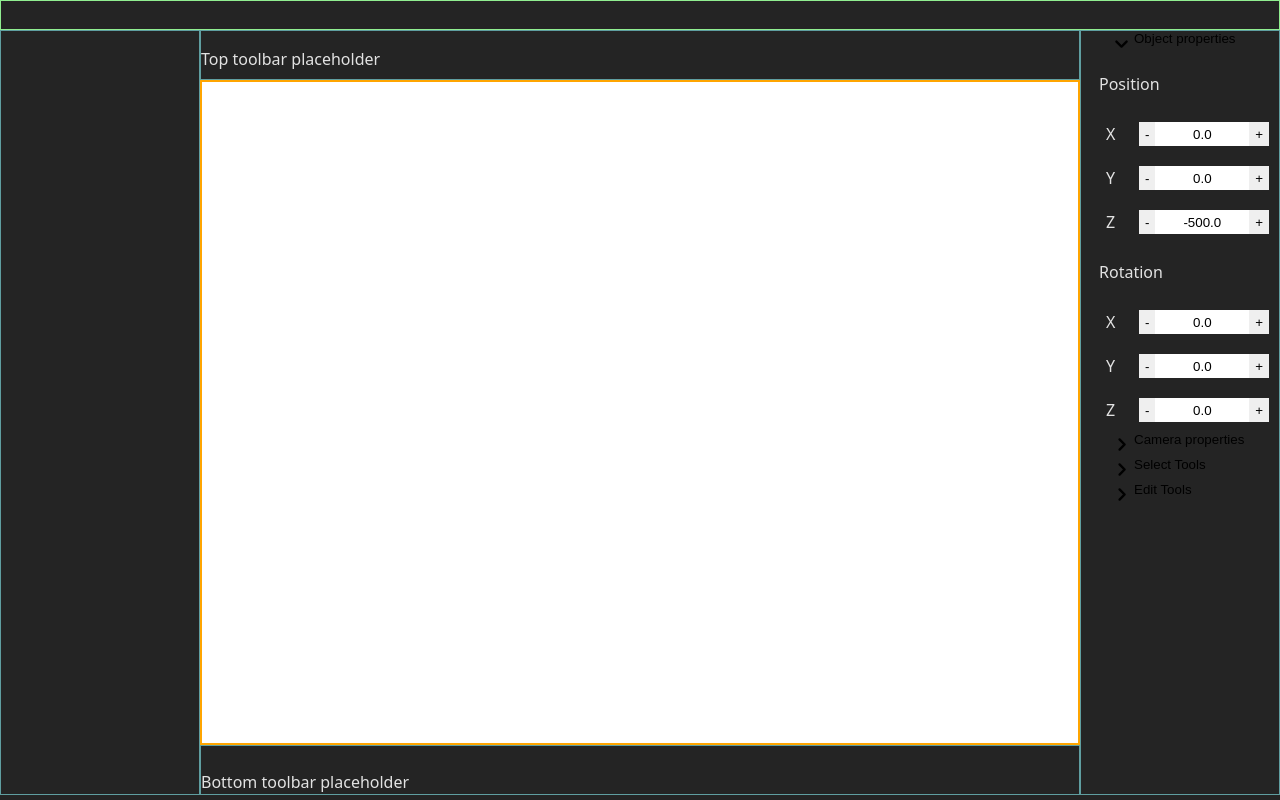
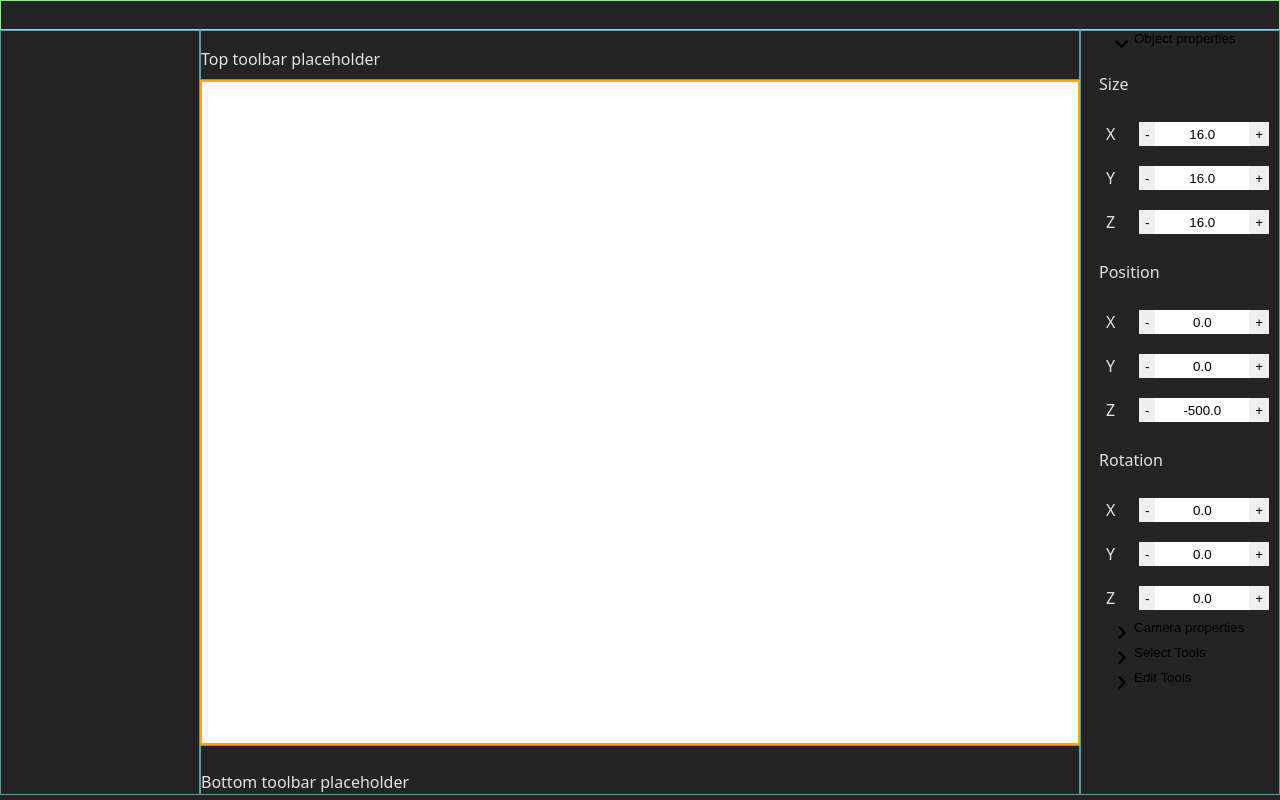
Before and after one commit to Haranana/Voxel-Engine, a React (Vite) app: page / in a window 1280 px wide. Both pictures are taken after a click on the button "Object properties". Built offline with nearby package versions, Linux system fonts and the light colour scheme.

Commit message:
added option to resize voxel object

```diff
--- a/src/EditorPage.tsx
+++ b/src/EditorPage.tsx
@@ -293,6 +293,8 @@ export default function EditorPage() {
 const objectPropertiesWidget = <ObjectPropertiesWidget
     objectProperties={selectedObjectProperties}
     onPropertiesChange={setSelectedObjectProperties}
+    voxelObject={selectedObject}
+    setVoxelObject={setSelectedObject}
     isOpen={isTransformObjectPropertiesOpen}
     onOpenChange={setIsTransformObjectPropertiesOpen}
 />
--- a/src/classes/voxelObject.ts
+++ b/src/classes/voxelObject.ts
@@ -59,6 +59,7 @@ export class VoxelObject{
     //use Vector3.toString() and Vector3.fromString() for conversion
     selectedVoxels: Set<string> = new Set();
 
+    maxSize: Vector3 = new Vector3(256,256,256);
     //size of whole voxelObject
     size : Vector3 = new Vector3(0,0,0);
 
@@ -957,6 +958,50 @@ export class VoxelObject{
         return this.getVoxel(this.pointCoordinatesToVexelId(v));
     }
 
+    //changes size of voxel object, according to argument newSize,
+    //clamped beetwen 0 and private parameter maxSize
+    //returns new size of voxel object
+    resize(newSize: Vector3) : Vector3{
+        const clampedNewSize = new Vector3(
+            clamp({value: newSize.x , min: 0 , max: this.maxSize.x}),
+            clamp({value: newSize.y , min: 0 , max: this.maxSize.y}),
+            clamp({value: newSize.z , min: 0 , max: this.maxSize.z})
+        );
+
+        if(!clampedNewSize.equals(this.size)){
+
+            const newVoxels: (Voxel | null)[][][] = Array.from({ length: clampedNewSize.x }, () =>
+                Array.from({ length: clampedNewSize.y }, () =>
+                    Array.from({ length: clampedNewSize.z }, () => null)
+                )
+            );
+
+            for(let x = 0; x < Math.min(this.size.x, clampedNewSize.x); x++){
+                for(let y = 0; y < Math.min(this.size.y, clampedNewSize.y); y++){
+                    for(let z = 0; z < Math.min(this.size.z, clampedNewSize.z); z++){
+                        newVoxels[x][y][z] = this.voxels[x][y][z];
+                    }
+                }
+            }
+
+            const newSelectedVoxels = new Set<string>();
+            this.selectedVoxels.forEach(vStr =>{
+                const v = Vector3.fromString(vStr)
+                if(v.x < clampedNewSize.x && v.y < clampedNewSize.y && v.z < clampedNewSize.z){
+                    newSelectedVoxels.add(vStr);
+                }else{
+                    this.selectedAreaModified = true;
+                }
+            })
+
+            this.size = clampedNewSize;
+            this.voxels = newVoxels;
+            this.selectedVoxels = newSelectedVoxels;
+            this.voxelsModified = true;
+        }
+        return this.size;
+    }
+
     copy() : VoxelObject{
         const out: VoxelObject = new VoxelObject(this.size);
         out.voxels = this.voxels.map(layer =>
--- a/src/editorWidgets/ObjectPropertiesWidget.tsx
+++ b/src/editorWidgets/ObjectPropertiesWidget.tsx
@@ -7,141 +7,236 @@ import type { ObjectProperties } from "../RenderableObjectTypes";
 import { ChevronDownIcon, ChevronRightIcon } from "@heroicons/react/16/solid";
 import "../editorWidgets/ExpandableRow.css"
 import "../Editor.css"
+import type { VoxelObject } from "../classes/voxelObject";
 
 export type ObjectPropertiesWidgetProps = {
     objectProperties: ObjectProperties;
     onPropertiesChange: React.Dispatch<React.SetStateAction<ObjectProperties>>;
+
+    voxelObject: VoxelObject;
+    setVoxelObject: React.Dispatch<React.SetStateAction<VoxelObject>>;
+
     isOpen: boolean;
     onOpenChange: (open: boolean) => void;
 };
 
 export default function ObjectPropertiesWidget(props: ObjectPropertiesWidgetProps) {
-    const objectProperties = props.objectProperties;
-    const TriggerIcon = props.isOpen? ChevronDownIcon : ChevronRightIcon;
+    const { objectProperties, voxelObject } = props;
+    const TriggerIcon = props.isOpen ? ChevronDownIcon : ChevronRightIcon;
 
-    const translationXMinValue = -10000;
-    const translationXMaxValue = 10000;
-    const translationYMinValue = -10000;
-    const translationYMaxValue = 10000;
-    const translationZMinValue = -10000;
-    const translationZMaxValue = 10000;
+    const translationMin = -10000;
+    const translationMax = 10000;
 
-    const rotationXMinValue = -10000;
-    const rotationXMaxValue = 10000;
-    const rotationYMinValue = -10000;
-    const rotationYMaxValue = 10000;
-    const rotationZMinValue = -10000;
-    const rotationZMaxValue = 10000;
+    const rotationMin = -10000;
+    const rotationMax = 10000;
+
+    const sizeMin = 0;
+
+    const updateSize = (newSize: Vector3) => {
+        props.setVoxelObject(prev => {
+            const copy = prev.copy();
+            copy.resize(newSize);
+            return copy;
+        });
+    };
 
     return (
         <ExpandableRow
-        trigger = {<button type="button" className="ExpandableRowTriggerButton">
-        <TriggerIcon className="ExpandableRowTriggerButtonIcon" />
-        <p className="ExpandableRowTriggerButtonText">Object properties</p>
-      </button>}
+            trigger={
+                <button type="button" className="ExpandableRowTriggerButton">
+                    <TriggerIcon className="ExpandableRowTriggerButtonIcon" />
+                    <p className="ExpandableRowTriggerButtonText">Object properties</p>
+                </button>
+            }
             isOpen={props.isOpen}
             onOpenChange={props.onOpenChange}
         >
             <div className="ExpandableRowChild ObjectProperties">
+
+                <div className="ExpandableRowChildSection ObjectSizeProperties">
+                    <p>Size</p>
+
+                    <div className="PropertiesRow">
+                        <p className="MutableFieldTitle">X</p>
+                        <MutableNumberField
+                            value={voxelObject.size.x}
+                            minValue={sizeMin}
+                            maxValue={voxelObject.maxSize.x}
+                            step={1}
+                            onStep={(delta) => {
+                                updateSize(new Vector3(
+                                    voxelObject.size.x + delta,
+                                    voxelObject.size.y,
+                                    voxelObject.size.z
+                                ));
+                            }}
+                            onAcceptedChange={(value) => {
+                                updateSize(new Vector3(
+                                    value,
+                                    voxelObject.size.y,
+                                    voxelObject.size.z
+                                ));
+                            }}
+                            canIncrease
+                            canDecrease
+                            inputId={"ObjectSizeX"}
+                        />
+                    </div>
+
+                    <div className="PropertiesRow">
+                        <p className="MutableFieldTitle">Y</p>
+                        <MutableNumberField
+                            value={voxelObject.size.y}
+                            minValue={sizeMin}
+                            maxValue={voxelObject.maxSize.y}
+                            step={1}
+                            onStep={(delta) => {
+                                updateSize(new Vector3(
+                                    voxelObject.size.x,
+                                    voxelObject.size.y + delta,
+                                    voxelObject.size.z
+                                ));
+                            }}
+                            onAcceptedChange={(value) => {
+                                updateSize(new Vector3(
+                                    voxelObject.size.x,
+                                    value,
+                                    voxelObject.size.z
+                                ));
+                            }}
+                            canIncrease
+                            canDecrease
+                            inputId={"ObjectSizeY"}
+                        />
+                    </div>
+
+                    <div className="PropertiesRow">
+                        <p className="MutableFieldTitle">Z</p>
+                        <MutableNumberField
+                            value={voxelObject.size.z}
+                            minValue={sizeMin}
+                            maxValue={voxelObject.maxSize.z}
+                            step={1}
+                            onStep={(delta) => {
+                                updateSize(new Vector3(
+                                    voxelObject.size.x,
+                                    voxelObject.size.y,
+                                    voxelObject.size.z + delta
+                                ));
+                            }}
+                            onAcceptedChange={(value) => {
+                                updateSize(new Vector3(
+                                    voxelObject.size.x,
+                                    voxelObject.size.y,
+                                    value
+                                ));
+                            }}
+                            canIncrease
+                            canDecrease
+                            inputId={"ObjectSizeZ"}
+                        />
+                    </div>
+                </div>
+
                 <div className="ExpandableRowChildSection ObjectTransformProperties">
                     <p>Position</p>
 
-                    <div className="PropertiesRow TransformPropertiesXRow">
+                    <div className="PropertiesRow">
                         <p className="MutableFieldTitle">X</p>
                         <MutableNumberField
                             value={objectProperties.translation.x}
-                            minValue={translationXMinValue}
-                            maxValue={translationXMaxValue}
+                            minValue={translationMin}
+                            maxValue={translationMax}
                             step={20}
                             onStep={(delta) => {
-                                props.onPropertiesChange((prev) => ({
+                                props.onPropertiesChange(prev => ({
                                     ...prev,
                                     translation: new Vector3(
-                                        clamp({value: prev.translation.x + delta, min: translationXMinValue, max: translationXMaxValue}),
+                                        clamp({value: prev.translation.x + delta, min: translationMin, max: translationMax}),
                                         prev.translation.y,
                                         prev.translation.z
                                     ),
                                 }));
                             }}
                             onAcceptedChange={(value) => {
-                                props.onPropertiesChange((prev) => ({
+                                props.onPropertiesChange(prev => ({
                                     ...prev,
                                     translation: new Vector3(
-                                        clamp({value,min: translationXMinValue,max: translationXMaxValue}),
+                                        clamp({value, min: translationMin, max: translationMax}),
                                         prev.translation.y,
                                         prev.translation.z
                                     ),
                                 }));
                             }}
-                            canIncrease={true}
-                            canDecrease={true}
-                            inputId={"ObjectTransformXValue"}
+                            canIncrease
+                            canDecrease
+                            inputId={"ObjectTransformX"}
                         />
                     </div>
 
-                    <div className="PropertiesRow TransformPropertiesYRow">
+                    <div className="PropertiesRow">
                         <p className="MutableFieldTitle">Y</p>
                         <MutableNumberField
                             value={objectProperties.translation.y}
-                            minValue={translationYMinValue}
-                            maxValue={translationYMaxValue}
+                            minValue={translationMin}
+                            maxValue={translationMax}
                             step={20}
                             onStep={(delta) => {
-                                props.onPropertiesChange((prev) => ({
+                                props.onPropertiesChange(prev => ({
                                     ...prev,
                                     translation: new Vector3(
                                         prev.translation.x,
-                                        clamp({value: prev.translation.y + delta, min: translationYMinValue, max: translationYMaxValue}),
+                                        clamp({value: prev.translation.y + delta, min: translationMin, max: translationMax}),
                                         prev.translation.z
                                     ),
                                 }));
                             }}
                             onAcceptedChange={(value) => {
-                                props.onPropertiesChange((prev) => ({
+                                props.onPropertiesChange(prev => ({
                                     ...prev,
                                     translation: new Vector3(
                                         prev.translation.x,
-                                        clamp({value,min: translationYMinValue,max: translationYMaxValue}),
+                                        clamp({value, min: translationMin, max: translationMax}),
                                         prev.translation.z
                                     ),
                                 }));
                             }}
-                            canIncrease={true}
-                            canDecrease={true}
-                            inputId={"ObjectTransformYValue"}
+                            canIncrease
+                            canDecrease
+                            inputId={"ObjectTransformY"}
                         />
                     </div>
 
-                    <div className="PropertiesRow TransformPropertiesZRow">
+                    <div className="PropertiesRow">
                         <p className="MutableFieldTitle">Z</p>
                         <MutableNumberField
                             value={objectProperties.translation.z}
-                            minValue={translationZMinValue}
-                            maxValue={translationZMaxValue}
+                            minValue={translationMin}
+                            maxValue={translationMax}
                             step={20}
                             onStep={(delta) => {
-                                props.onPropertiesChange((prev) => ({
+                                props.onPropertiesChange(prev => ({
                                     ...prev,
                                     translation: new Vector3(
                                         prev.translation.x,
                                         prev.translation.y,
-                                        clamp({value: prev.translation.z + delta, min: translationZMinValue, max: translationZMaxValue})
+                                        clamp({value: prev.translation.z + delta, min: translationMin, max: translationMax})
                                     ),
                                 }));
                             }}
                             onAcceptedChange={(value) => {
-                                props.onPropertiesChange((prev) => ({
+                                props.onPropertiesChange(prev => ({
                                     ...prev,
                                     translation: new Vector3(
                                         prev.translation.x,
                                         prev.translation.y,
-                                        clamp({value, min: translationZMinValue,max: translationZMaxValue})
+                                        clamp({value, min: translationMin, max: translationMax})
                                     ),
                                 }));
                             }}
-                            canIncrease={true}
-                            canDecrease={true}
-                            inputId={"ObjectTransformZValue"}
+                            canIncrease
+                            canDecrease
+                            inputId={"ObjectTransformZ"}
                         />
                     </div>
                 </div>
@@ -149,15 +244,15 @@ export default function ObjectPropertiesWidget(props: ObjectPropertiesWidgetProp
                 <div className="ExpandableRowChildSection ObjectRotationProperties">
                     <p>Rotation</p>
 
-                    <div className="PropertiesRow TransformPropertiesXRow">
+                    <div className="PropertiesRow">
                         <p className="MutableFieldTitle">X</p>
                         <MutableNumberField
                             value={objectProperties.rotation.x}
-                            minValue={rotationXMinValue}
-                            maxValue={rotationXMaxValue}
+                            minValue={rotationMin}
+                            maxValue={rotationMax}
                             step={1}
                             onStep={(delta) => {
-                                props.onPropertiesChange((prev) => ({
+                                props.onPropertiesChange(prev => ({
                                     ...prev,
                                     rotation: new Vector3(
                                         mod(prev.rotation.x + delta, 360),
@@ -167,7 +262,7 @@ export default function ObjectPropertiesWidget(props: ObjectPropertiesWidgetProp
                                 }));
                             }}
                             onAcceptedChange={(value) => {
-                                props.onPropertiesChange((prev) => ({
+                                props.onPropertiesChange(prev => ({
                                     ...prev,
                                     rotation: new Vector3(
                                         mod(value, 360),
@@ -176,21 +271,21 @@ export default function ObjectPropertiesWidget(props: ObjectPropertiesWidgetProp
                                     ),
                                 }));
                             }}
-                            canIncrease={true}
-                            canDecrease={true}
-                            inputId={"ObjectRotateXValue"}
+                            canIncrease
+                            canDecrease
+                            inputId={"ObjectRotateX"}
                         />
                     </div>
 
-                    <div className="PropertiesRow TransformPropertiesYRow">
+                    <div className="PropertiesRow">
                         <p className="MutableFieldTitle">Y</p>
                         <MutableNumberField
                             value={objectProperties.rotation.y}
-                            minValue={rotationYMinValue}
-                            maxValue={rotationYMaxValue}
+                            minValue={rotationMin}
+                            maxValue={rotationMax}
                             step={1}
                             onStep={(delta) => {
-                                props.onPropertiesChange((prev) => ({
+                                props.onPropertiesChange(prev => ({
                                     ...prev,
                                     rotation: new Vector3(
                                         prev.rotation.x,
@@ -200,7 +295,7 @@ export default function ObjectPropertiesWidget(props: ObjectPropertiesWidgetProp
                                 }));
                             }}
                             onAcceptedChange={(value) => {
-                                props.onPropertiesChange((prev) => ({
+                                props.onPropertiesChange(prev => ({
                                     ...prev,
                                     rotation: new Vector3(
                                         prev.rotation.x,
@@ -209,21 +304,21 @@ export default function ObjectPropertiesWidget(props: ObjectPropertiesWidgetProp
                                     ),
                                 }));
                             }}
-                            canIncrease={true}
-                            canDecrease={true}
-                            inputId={"ObjectRotateYValue"}
+                            canIncrease
+                            canDecrease
+                            inputId={"ObjectRotateY"}
                         />
                     </div>
 
-                    <div className="PropertiesRow TransformPropertiesZRow">
+                    <div className="PropertiesRow">
                         <p className="MutableFieldTitle">Z</p>
                         <MutableNumberField
                             value={objectProperties.rotation.z}
-                            minValue={rotationZMinValue}
-                            maxValue={rotationZMaxValue}
+                            minValue={rotationMin}
+                            maxValue={rotationMax}
                             step={1}
                             onStep={(delta) => {
-                                props.onPropertiesChange((prev) => ({
+                                props.onPropertiesChange(prev => ({
                                     ...prev,
                                     rotation: new Vector3(
                                         prev.rotation.x,
@@ -233,7 +328,7 @@ export default function ObjectPropertiesWidget(props: ObjectPropertiesWidgetProp
                                 }));
                             }}
                             onAcceptedChange={(value) => {
-                                props.onPropertiesChange((prev) => ({
+                                props.onPropertiesChange(prev => ({
                                     ...prev,
                                     rotation: new Vector3(
                                         prev.rotation.x,
@@ -242,12 +337,13 @@ export default function ObjectPropertiesWidget(props: ObjectPropertiesWidgetProp
                                     ),
                                 }));
                             }}
-                            canIncrease={true}
-                            canDecrease={true}
-                            inputId={"ObjectRotateZValue"}
+                            canIncrease
+                            canDecrease
+                            inputId={"ObjectRotateZ"}
                         />
                     </div>
                 </div>
+
             </div>
         </ExpandableRow>
     );
```
